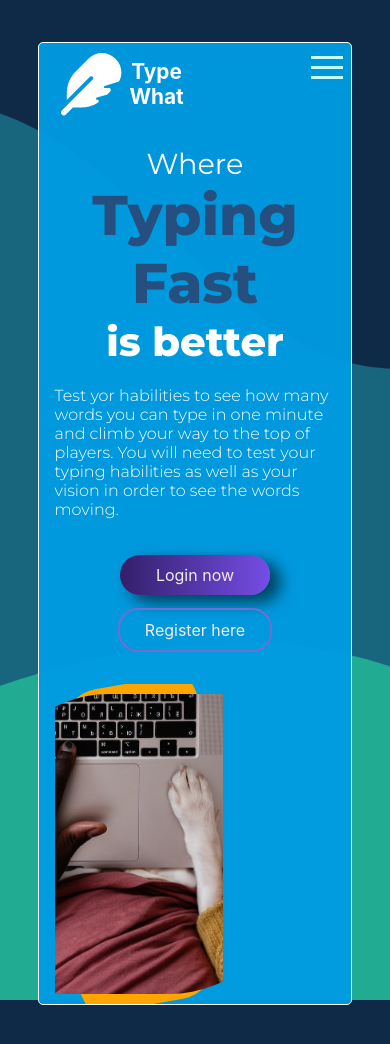
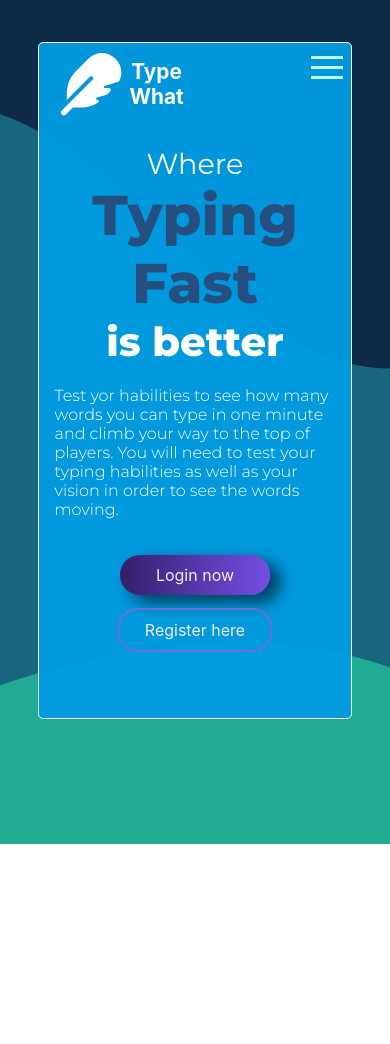
Before and after one commit to JohnBorges52/TypeWhat, a React (Create React App) app in the folder guesswhat-front/: page / in a window 390 px wide. Shown: the top 1044 px of the page. After the commit the page ends 844 px from the top, so only its background shows below. Built offline with nearby package versions, Linux system fonts and the light colour scheme.

Commit message:
add responsiviness to the picture

```diff
--- a/guesswhat-front/src/styles/mainpage.scss
+++ b/guesswhat-front/src/styles/mainpage.scss
@@ -144,62 +144,7 @@
   }
 
 
-  .content-container-right{
-    width: 60%;
-    height: 90%;
-    display: flex;
-    justify-content: center;
-    align-items: center;
-    position:relative;
-    overflow:hidden;
 
-    .triangle{
-
-      width: 320px;
-      height: 320px;
-      background-color: orange;
-      border-radius: 45%;
-      border-top-right-radius: 10%;
-      border-bottom-right-radius: 40%;
-      border-bottom-left-radius: 10%;
-      border-top-left-radius: 40%;
-      transform: rotate(-10deg);
-      display: flex;
-      align-items: center;
-      justify-content: center;
-
-      position: relative;
-      z-index: 1;
-
-
-    }
-    .triangle::after{
-      content: "";
-      width: 300px;
-      height: 300px;
-      background-color: orange;
-      border-radius: 45%;
-      border-top-right-radius: 10%;
-      border-bottom-right-radius: 40%;
-      border-bottom-left-radius: 10%;
-      border-top-left-radius: 40%;
-      transform: rotate(10deg);
-      position: absolute;
-      z-index: -1;
-      background-image: url(../../public/pexels-photo-7533376.jpeg);
-      background-repeat: no-repeat;
-      background-position: center;
-      background-size: cover;
-
-
-
-
-    }
-
-
-
-
-  }
 }
 
 
@@ -303,6 +248,13 @@
 
   }
 
+  .triangle{
+    display: none;
+  }
+
+
+
+
 }
 
 
@@ -377,4 +329,32 @@
   }
   }
 
+  .content-container-right{
+    width: 100%;
+    display: flex;
+    justify-content: center;
+    align-items: center;
+    position:relative;
+    overflow:hidden;
+    margin: 0 auto 40px;
+
+    .triangle{
+
+      width: 80%;
+      height: 400px;
+      background-image: url(../../public/pexels-photo-7533376.jpeg);
+
+      background-repeat: no-repeat;
+      background-position: center;
+      background-size: contain;
+
+
+
+    }
+
+
+  }
+
+
+
 }
```
